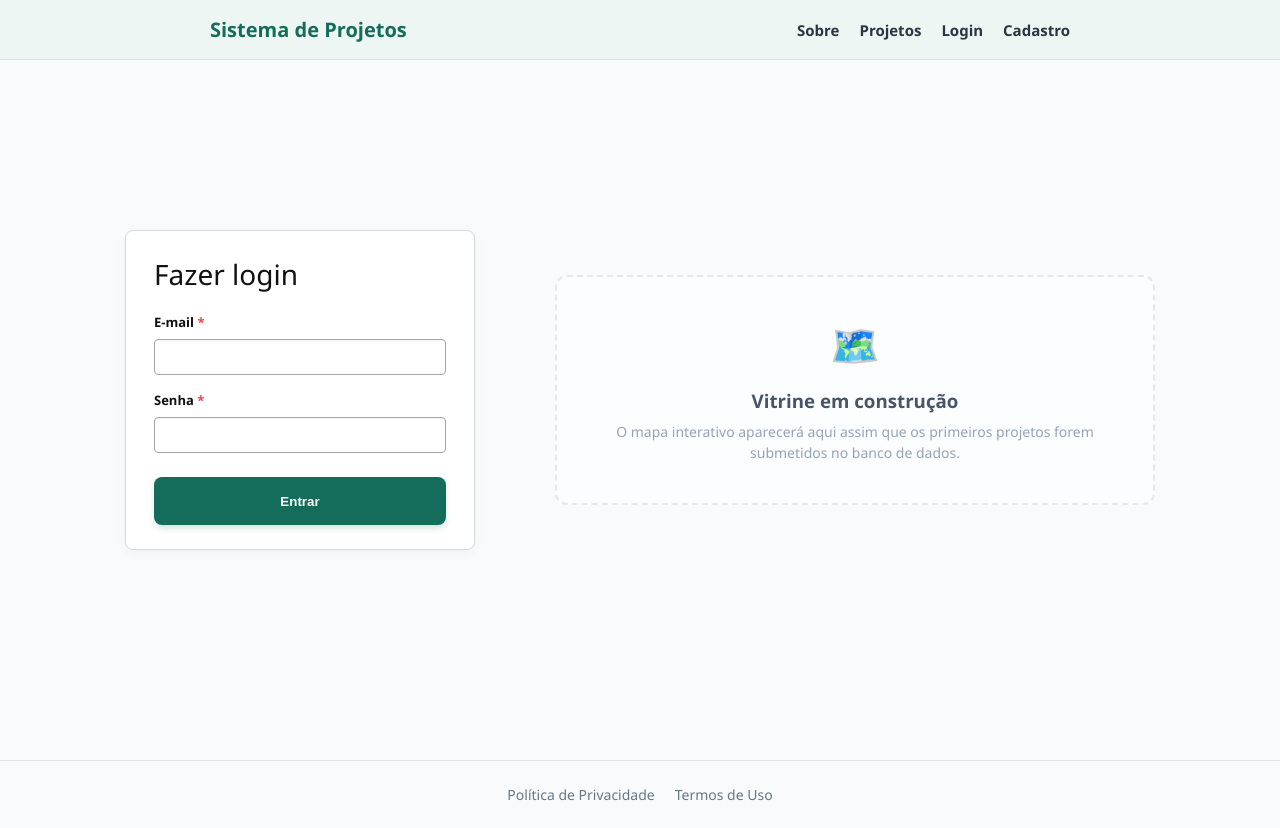
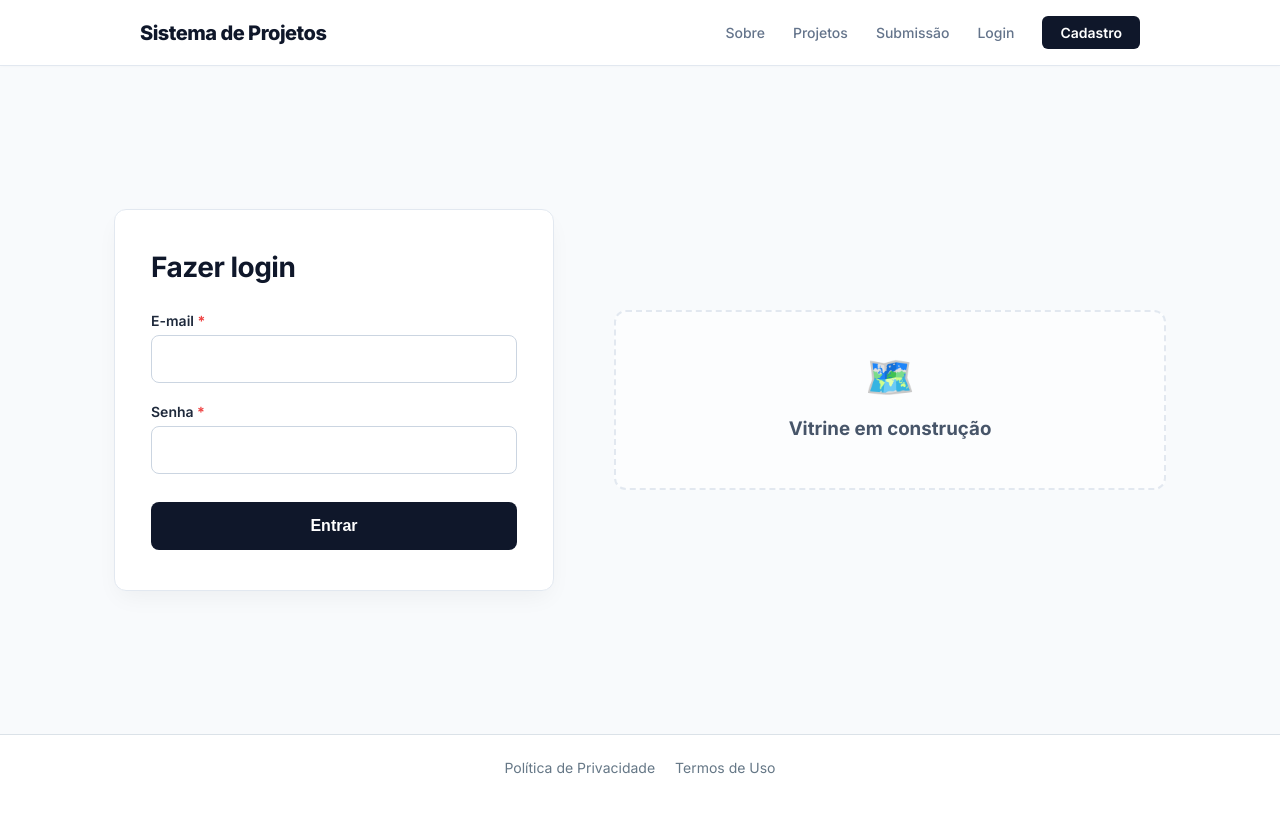
Before and after one commit to IFSC-ES2/es2-2026_2-equipe-4, a React (Vite) app in the folder src/frontend/: page /login in a window 1280 px wide. After the commit the page ends 800 px from the top, so only its background shows below. Built offline with nearby package versions, Linux system fonts and the light colour scheme; no server answers.

Commit message:
feat: vitrine de projetos

```diff
--- a/src/frontend/src/components/Footer/Footer.jsx
+++ b/src/frontend/src/components/Footer/Footer.jsx
@@ -2,7 +2,12 @@ import React from 'react';
 
 function Footer() {
   return (
-    <footer style={{ borderTop: '1px solid #dbe2e8', padding: '24px', textAlign: 'center', marginTop: '40px' }}>
+    <footer style={{
+      borderTop: '1px solid #dbe2e8',
+      padding: '24px',
+      textAlign: 'center',
+      backgroundColor: '#ffffff'
+    }}>
       <div style={{ display: 'flex', justifyContent: 'center', gap: '20px', fontSize: '14px', color: '#657786' }}>
         <a href="#" style={{ color: 'inherit', textDecoration: 'none' }}>Política de Privacidade</a>
         <a href="#" style={{ color: 'inherit', textDecoration: 'none' }}>Termos de Uso</a>
--- a/src/frontend/src/components/Header/Header.css
+++ b/src/frontend/src/components/Header/Header.css
@@ -1,53 +1,58 @@
 .header-principal {
-  background: #eef6f3;
-  border-bottom: 1px solid #dbe2e8;
-  padding: 16px 24px;
+  background: #ffffff;
+  border-bottom: 1px solid #e2e8f0;
+  padding: 16px 32px;
+  box-shadow: 0 1px 3px 0 rgba(0, 0, 0, 0.02);
+  position: sticky;
+  top: 0;
+  z-index: 50;
 }
 
 .header-container {
   display: flex;
   justify-content: space-between;
   align-items: center;
-  max-width: 860px;
+  max-width: 1000px;
   margin: 0 auto;
 }
 
 .header-logo {
   margin: 0;
-  color: #146c5a;
+  color: #0f172a;
   font-size: 20px;
-  font-weight: 700;
+  font-weight: 800;
+  letter-spacing: -0.5px;
 }
 
 .header-nav {
   display: flex;
-  gap: 20px;
+  gap: 28px;
   align-items: center;
 }
 
 .header-link {
-  color: #283642;
+  color: #64748b;
   text-decoration: none;
-  font-weight: 650;
-  font-size: 15px;
-  transition: color 150ms ease;
+  font-weight: 500;
+  font-size: 14px;
+  transition: color 0.2s ease;
 }
 
 .header-link:hover {
-  color: #146c5a;
+  color: #0f172a;
 }
 
 .header-botao {
-  background: #146c5a;
+  background: #0f172a;
   color: #ffffff;
-  padding: 8px 16px;
+  padding: 8px 18px;
   border-radius: 6px;
   text-decoration: none;
-  font-weight: 700;
+  font-weight: 600;
   font-size: 14px;
-  transition: background 150ms ease;
+  transition: background 0.2s ease;
 }
 
 .header-botao:hover {
-  background: #0e594a;
+  background: #334155;
 }
--- a/src/frontend/src/components/Header/Header.jsx
+++ b/src/frontend/src/components/Header/Header.jsx
@@ -1,9 +1,10 @@
 import React from 'react';
-import { Link, useNavigate } from 'react-router-dom';
+import { Link, useNavigate, useLocation } from 'react-router-dom';
 import './Header.css';
 
 function Header() {
   const navigate = useNavigate();
+  const location = useLocation(); // Força a re-renderização do Header a cada mudança de rota
   const token = localStorage.getItem('token');
   const estaLogado = !!token;
 
@@ -19,21 +20,21 @@ function Header() {
         <nav className="header-nav">
           <Link to="/" className="header-link">Sobre</Link>
           <Link to="/projetos" className="header-link">Projetos</Link>
+          <Link to="/submissao" className="header-link">Submissão</Link>
 
-          {/* Não aparecer Cadastrar quando logado */}
-          {!estaLogado && (
+          {!estaLogado ? (
             <>
               <Link to="/login" className="header-link">Login</Link>
-              <Link to="/cadastro" className="header-link">Cadastro</Link>
+              <Link to="/cadastro" className="header-botao">Cadastro</Link>
             </>
-          )}
-
-          {/* Não aparecer Nova Submissão quando deslogado */}
-          {estaLogado && (
-            <>
-              <Link to="/submissao" className="header-botao">Nova Submissão</Link>
-              <button onClick={terminarSessao} className="header-link" style={{background:'transparent', border:'none', cursor:'pointer'}}>Sair</button>
-            </>
+          ) : (
+            <button
+              onClick={terminarSessao}
+              className="header-botao"
+              style={{ cursor: 'pointer', background: '#ef4444' }}
+            >
+              Sair
+            </button>
           )}
         </nav>
       </div>
--- a/src/frontend/src/pages/Login/Login.jsx
+++ b/src/frontend/src/pages/Login/Login.jsx
@@ -16,10 +16,10 @@ function Login() {
   useEffect(() => {
     async function carregarProjetosParaMapa() {
       try {
-        const resposta = await fetch(`${API_BASE_URL}/api/v1/projetos`);
+        const resposta = await fetch(`${API_BASE_URL}/api/v1/projetos?size=100`);
         if (resposta.ok) {
           const dados = await resposta.json();
-          setProjetosMapa(dados);
+          setProjetosMapa(dados.content || []);
         }
       } catch (e) {
         console.log("A API ainda não está ligada para carregar o mapa.");
@@ -41,7 +41,6 @@ function Login() {
       });
 
       if (!resposta.ok) {
-        // Se a resposta for 401 ou 404, tratamos como conta inexistente ou credenciais erradas
         if (resposta.status === 401 || resposta.status === 404) {
           throw new Error('Esta conta não existe ou a senha está incorreta.');
         }
@@ -69,7 +68,6 @@ function Login() {
   return (
     <main className="container-auth-split pagina-animada">
 
-      {/* Esquerda: O Cartão Compacto Estilo Amazon */}
       <div className="cartao-auth">
         <h1>Fazer login</h1>
 
@@ -115,7 +113,6 @@ function Login() {
             <div style={{ fontSize: '40px', marginBottom: '16px' }}>🗺️</div>
             <h3 style={{ color: '#475569', margin: '0 0 8px 0' }}>Vitrine em construção</h3>
             <p style={{ margin: 0, fontSize: '14px', lineHeight: '1.5' }}>
-              O mapa interativo aparecerá aqui assim que os primeiros projetos forem submetidos no banco de dados.
             </p>
           </div>
         )}
--- a/src/frontend/src/pages/Projetos/Projetos.jsx
+++ b/src/frontend/src/pages/Projetos/Projetos.jsx
@@ -13,11 +13,11 @@ function Projetos() {
   useEffect(() => {
     async function buscarProjetos() {
       try {
-        const resposta = await fetch(`${API_BASE_URL}/api/v1/projetos`);
+        const resposta = await fetch(`${API_BASE_URL}/api/v1/projetos?size=100`);
         if (!resposta.ok) throw new Error('Não foi possível carregar os projetos.');
 
         const dados = await resposta.json();
-        setProjetos(dados);
+        setProjetos(dados.content || []);
       } catch (err) {
         setErro('Ainda não existem projetos cadastrados ou a API está indisponível.');
       } finally {
@@ -39,7 +39,6 @@ function Projetos() {
         <p style={{ color: '#475569' }}>Filtre pelas áreas de interesse e explore o código.</p>
       </div>
 
-      {/* Exibe o Mapa Interativo se houver projetos, ou o Card de "Vitrine em construção" caso contrário */}
       {!carregando && !erro && (
         <div style={{ marginBottom: '48px' }}>
           {projetos.length > 0 ? (
@@ -61,14 +60,12 @@ function Projetos() {
               <div style={{ fontSize: '40px', marginBottom: '16px' }}>🗺️</div>
               <h3 style={{ color: '#475569', margin: '0 0 8px 0', fontSize: '20px' }}>Vitrine em construção</h3>
               <p style={{ margin: 0, fontSize: '14px', lineHeight: '1.5', color: '#64748b' }}>
-                O mapa interativo aparecerá aqui assim que os primeiros projetos forem submetidos no banco de dados.
               </p>
             </div>
           )}
         </div>
       )}
 
-      {/* Botões de Filtro */}
       <div style={{ display: 'flex', gap: '12px', flexWrap: 'wrap', justifyContent: 'center', marginBottom: '48px' }}>
         {temas.map((tema) => {
           const isAtivo = temaSelecionado === tema;
@@ -89,7 +86,6 @@ function Projetos() {
       {carregando && <p style={{ textAlign: 'center', color: '#475569' }}>A procurar projetos...</p>}
       {erro && <p style={{ textAlign: 'center', color: '#ef4444' }}>{erro}</p>}
 
-      {/* Grelha de Cartões */}
       {!carregando && !erro && (
         <div style={{ display: 'grid', gridTemplateColumns: 'repeat(auto-fill, minmax(320px, 1fr))', gap: '24px' }}>
           {projetosFiltrados.length === 0 ? (
--- a/src/frontend/src/pages/Submissao/Enviar.css
+++ b/src/frontend/src/pages/Submissao/Enviar.css
@@ -1,16 +1,35 @@
+@import url('https://fonts.googleapis.com/css2?family=Inter:wght@400;500;600;700;800&display=swap');
+
 * {
   box-sizing: border-box;
 }
 
+html, body {
+  height: 100%;
+  margin: 0;
+}
+
 body {
   margin: 0;
-  font-family: 'Segoe UI', Roboto, Helvetica, Arial, sans-serif;
+  font-family: 'Inter', -apple-system, BlinkMacSystemFont, 'Segoe UI', Roboto, Helvetica, Arial, sans-serif;
   background-color: #f8fafc;
-  color: #1f2933;
+  color: #334155;
+  -webkit-font-smoothing: antialiased;
+  -moz-osx-font-smoothing: grayscale;
+}
+
+#root {
+  display: flex;
+  flex-direction: column;
+  min-height: 100vh;
+}
+
+main {
+  flex-grow: 1;
 }
 
 @keyframes fadeIn {
-  from { opacity: 0; transform: translateY(10px); }
+  from { opacity: 0; transform: translateY(8px); }
   to { opacity: 1; transform: translateY(0); }
 }
 
@@ -30,40 +49,40 @@ body {
   width: 100%;
   border-bottom: 1px solid #e2e8f0;
   background: #ffffff;
-  padding: 40px 24px;
+  padding: 48px 24px;
   text-align: center;
-  box-shadow: 0 1px 3px rgba(0,0,0,0.02);
 }
 
 .cabecalho-submissao p {
   margin: 0 0 8px;
-  color: #146c5a;
-  font-size: 14px;
-  font-weight: 700;
+  color: #64748b;
+  font-size: 13px;
+  font-weight: 600;
   text-transform: uppercase;
-  letter-spacing: 1px;
+  letter-spacing: 1.5px;
 }
 
 .cabecalho-submissao h1 {
   margin: 0;
   color: #0f172a;
-  font-size: 36px;
+  font-size: 32px;
   font-weight: 800;
+  letter-spacing: -0.5px;
 }
 
 .formulario-submissao {
   display: grid;
   grid-template-columns: repeat(2, minmax(0, 1fr));
   gap: 24px;
-  width: min(100%, 860px);
-  padding: 40px 24px 64px;
+  width: min(100%, 800px);
+  padding: 48px 24px 64px;
   animation: fadeIn 0.5s ease-out;
 }
 
 .campo {
   display: flex;
   flex-direction: column;
-  gap: 8px;
+  gap: 6px;
 }
 
 .campo-largo {
@@ -71,9 +90,9 @@ body {
 }
 
 .campo > span {
-  color: #334155;
+  color: #1e293b;
   font-size: 14px;
-  font-weight: 600;
+  font-weight: 500;
 }
 
 .campo > span strong {
@@ -83,36 +102,37 @@ body {
 .campo input,
 .campo textarea {
   width: 100%;
-  border: 2px solid #e2e8f0;
-  border-radius: 8px;
+  border: 1px solid #cbd5e1;
+  border-radius: 6px;
   background: #ffffff;
   color: #0f172a;
-  font: inherit;
-  transition: all 0.2s ease;
+  font-family: inherit;
+  font-size: 15px;
+  transition: border-color 0.2s ease, box-shadow 0.2s ease;
 }
 
-.campo input { min-height: 48px; padding: 10px 16px; }
-.campo textarea { min-height: 132px; padding: 12px 16px; resize: vertical; }
+.campo input { min-height: 44px; padding: 10px 14px; }
+.campo textarea { min-height: 120px; padding: 12px 14px; resize: vertical; }
 
 .campo input:hover,
 .campo textarea:hover {
-  border-color: #cbd5e1;
+  border-color: #94a3b8;
 }
 
 .campo input:focus-visible,
 .campo textarea:focus-visible {
-  border-color: #146c5a;
+  border-color: #0f172a;
   outline: none;
-  box-shadow: 0 0 0 4px rgba(20, 108, 90, 0.1);
-  transform: translateY(-1px);
+  box-shadow: 0 0 0 3px rgba(15, 23, 42, 0.08);
 }
 
 .enviar img.arquivo,
 .campo-arquivo img.arquivo {
-  width: 64px !important;
-  height: 64px !important;
+  width: 48px !important;
+  height: 48px !important;
   object-fit: contain;
-  margin-bottom: 12px;
+  margin-bottom: 16px;
+  opacity: 0.7;
 }
 
 .campo-arquivo .enviar {
@@ -120,123 +140,122 @@ body {
   flex-direction: column;
   align-items: center;
   justify-content: center;
-  padding: 32px;
-  border: 2px dashed #cbd5e1;
+  padding: 40px;
+  border: 1px dashed #cbd5e1;
   border-radius: 8px;
-  background: #f8fafc;
+  background: #fafaf9;
   cursor: pointer;
   text-align: center;
   transition: all 0.2s ease;
 }
 
 .campo-arquivo .enviar:hover {
-  border-color: #146c5a;
+  border-color: #64748b;
   background: #f1f5f9;
 }
 
 .campo small {
   color: #ef4444 !important;
   font-size: 13px;
-  font-weight: 600;
+  font-weight: 500;
   margin-top: 4px;
 }
 
 .campo-com-erro input,
 .campo-com-erro textarea {
   border-color: #ef4444 !important;
-  background-color: #fef2f2 !important;
+  background-color: #fffafa !important;
 }
 
 .mensagem-formulario {
-  margin-top: 12px;
+  margin-top: 16px;
   font-size: 14px;
+  text-align: center;
 }
 
 button {
-  min-height: 48px;
+  min-height: 44px;
   border: 0;
-  border-radius: 8px;
+  border-radius: 6px;
   padding: 10px 24px;
-  background: #146c5a;
+  background: #0f172a;
   color: #ffffff;
-  font-weight: 700;
+  font-weight: 600;
+  font-size: 15px;
   cursor: pointer;
   transition: all 0.2s ease;
-  box-shadow: 0 4px 6px -1px rgba(20, 108, 90, 0.2);
 }
 
 button:hover:not(:disabled) {
-  background: #0e594a;
-  transform: translateY(-2px);
-  box-shadow: 0 6px 12px -2px rgba(20, 108, 90, 0.3);
+  background: #1e293b;
+  box-shadow: 0 4px 12px rgba(15, 23, 42, 0.15);
 }
 
 button:active:not(:disabled) {
-  transform: translateY(0);
+  transform: scale(0.98);
 }
 
 button:disabled {
-  background-color: #94a3b8;
+  background-color: #cbd5e1;
+  color: #94a3b8;
   cursor: not-allowed;
-  box-shadow: none;
 }
 
 .cartao-projeto {
   border: 1px solid #e2e8f0;
-  border-radius: 12px;
+  border-radius: 8px;
   padding: 24px;
   background: #ffffff;
-  transition: all 0.3s ease;
+  transition: all 0.2s ease;
   position: relative;
-  overflow: hidden;
 }
 
 .cartao-projeto:hover {
-  transform: translateY(-6px);
-  box-shadow: 0 12px 24px -8px rgba(0,0,0,0.1);
   border-color: #cbd5e1;
+  box-shadow: 0 10px 30px -10px rgba(0,0,0,0.08);
 }
 
 .badge-tema {
   display: inline-block;
-  background: #fef08a;
-  color: #854d0e;
-  padding: 6px 12px;
-  border-radius: 20px;
+  background: #f1f5f9;
+  color: #475569;
+  padding: 4px 10px;
+  border-radius: 4px;
   font-size: 12px;
-  font-weight: 700;
-  letter-spacing: 0.5px;
+  font-weight: 600;
   margin-bottom: 16px;
+  border: 1px solid #e2e8f0;
 }
 
 .filtro-btn {
-  background: #f1f5f9;
-  color: #475569;
-  border: 2px solid transparent;
-  padding: 8px 18px;
-  border-radius: 30px;
+  background: #ffffff;
+  color: #64748b;
+  border: 1px solid #e2e8f0;
+  padding: 8px 16px;
+  border-radius: 6px;
   cursor: pointer;
-  font-weight: 600;
+  font-weight: 500;
+  font-size: 14px;
   transition: all 0.2s ease;
-  box-shadow: none;
 }
 
 .filtro-btn:hover {
-  background: #e2e8f0;
-  transform: translateY(-1px);
+  color: #0f172a;
+  border-color: #cbd5e1;
 }
 
 .filtro-btn.ativo {
   background: #0f172a;
   color: #ffffff;
   border-color: #0f172a;
-  box-shadow: 0 4px 6px -1px rgba(15, 23, 42, 0.2);
 }
 
 .container-auth-central {
   display: flex;
   justify-content: center;
   align-items: center;
+  flex: 1;
+  width: 100%;
   min-height: calc(100vh - 140px);
   padding: 40px 24px;
 }
@@ -245,9 +264,11 @@ button:disabled {
   display: flex;
   align-items: center;
   justify-content: center;
-  gap: 80px;
+  gap: 60px;
   max-width: 1100px;
   margin: 0 auto;
+  width: 100%;
+  flex: 1;
   min-height: calc(100vh - 140px);
   padding: 40px 24px;
   flex-wrap: wrap;
@@ -255,61 +276,71 @@ button:disabled {
 
 .cartao-auth {
   width: 100%;
-  max-width: 350px;
-  border: 1px solid #d5d9d9;
-  border-radius: 8px;
-  padding: 24px 28px;
+  max-width: 440px;
+  border: 1px solid #e2e8f0;
+  border-radius: 12px;
+  padding: 40px 36px;
   background: #ffffff;
-  box-shadow: 0 4px 12px rgba(0,0,0,0.03);
+  box-shadow: 0 10px 25px -5px rgba(0, 0, 0, 0.05), 0 8px 10px -6px rgba(0, 0, 0, 0.01);
 }
 
 .cartao-auth h1 {
   font-size: 28px;
-  font-weight: 500;
+  font-weight: 700;
+  letter-spacing: -0.5px;
   margin-top: 0;
-  margin-bottom: 20px;
-  color: #111;
+  margin-bottom: 28px;
+  color: #0f172a;
 }
 
 .cartao-auth form {
   display: flex;
   flex-direction: column;
-  gap: 16px;
+  gap: 20px;
 }
 
 .cartao-auth .campo > span {
+  font-size: 14px;
   font-weight: 600;
-  font-size: 13px;
-  color: #111;
+  color: #1e293b;
 }
 
 .cartao-auth input {
-  min-height: 32px;
-  padding: 6px 10px;
-  border: 1px solid #a6a6a6;
-  border-radius: 4px;
-  box-shadow: 0 1px 2px rgba(0,0,0,0.05) inset;
-  transition: all 0.2s;
+  min-height: 48px;
+  padding: 10px 14px;
+  font-size: 15px;
+  border: 1px solid #cbd5e1;
+  border-radius: 8px;
+  background: #ffffff;
+  transition: all 0.2s ease;
 }
 
 .cartao-auth input:focus-visible {
-  border-color: #146c5a;
-  box-shadow: 0 0 3px 2px rgba(20, 108, 90, 0.4);
+  border-color: #0f172a;
+  box-shadow: 0 0 0 3px rgba(15, 23, 42, 0.08);
   outline: none;
+}
+
+.cartao-auth button {
+  min-height: 48px;
+  font-size: 16px;
+  font-weight: 600;
+  border-radius: 8px;
+  margin-top: 8px;
 }
 
 .status-mensagem {
   padding: 12px 16px;
   border-radius: 6px;
-  font-size: 14px;
-  font-weight: 600;
-  margin-bottom: 20px;
-  text-align: center;
+  font-size: 13px;
+  font-weight: 500;
+  margin-bottom: 24px;
+  text-align: left;
 }
 
 .status-mensagem.erro {
   background-color: #fef2f2;
-  color: #ef4444;
+  color: #b91c1c;
   border: 1px solid #fecaca;
 }
 
```
Also changed, not shown: src/frontend/src/components/MapaProjetos/MapaProjetos.css (+13 -9 lines), src/frontend/src/pages/Sobre/Sobre.jsx (+12 -12 lines), src/frontend/src/pages/Submissao/Enviar.jsx (+26 -15 lines), 1 other file (tests, documents, lock files or other folders).
